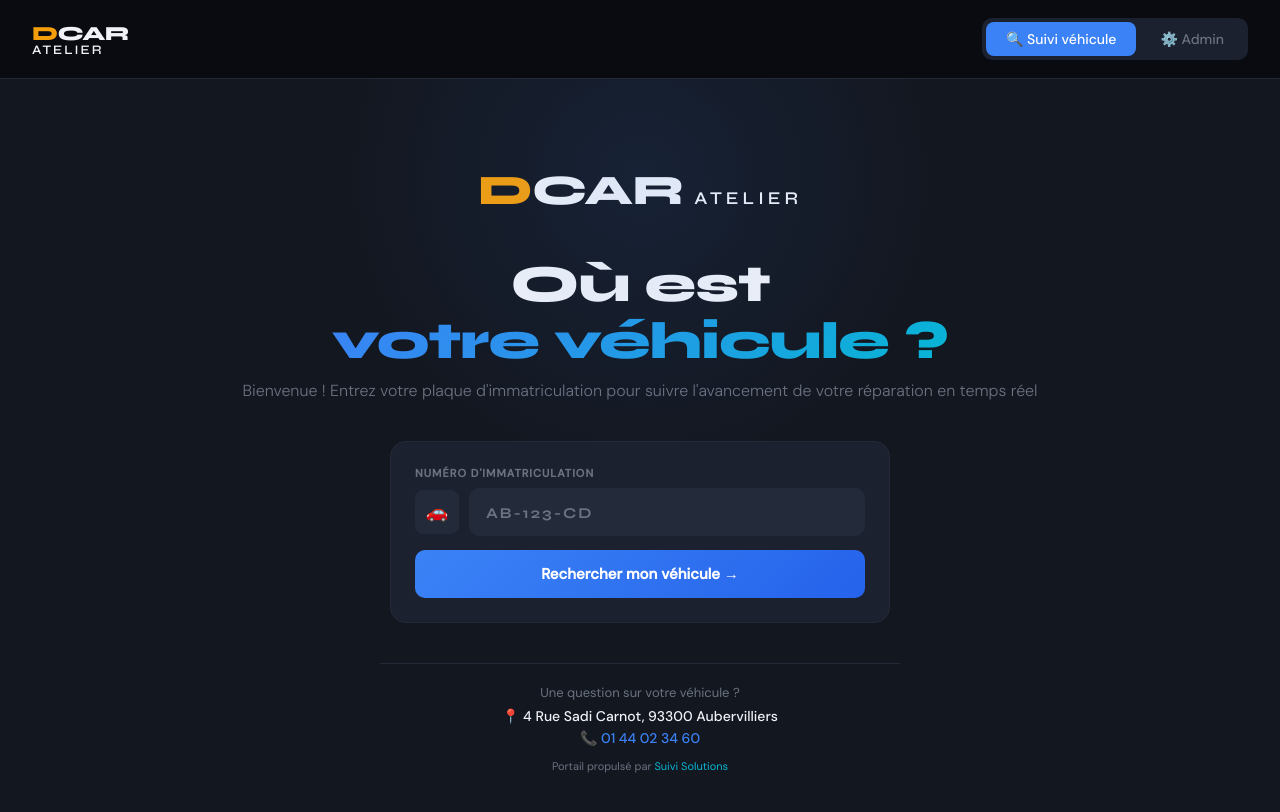
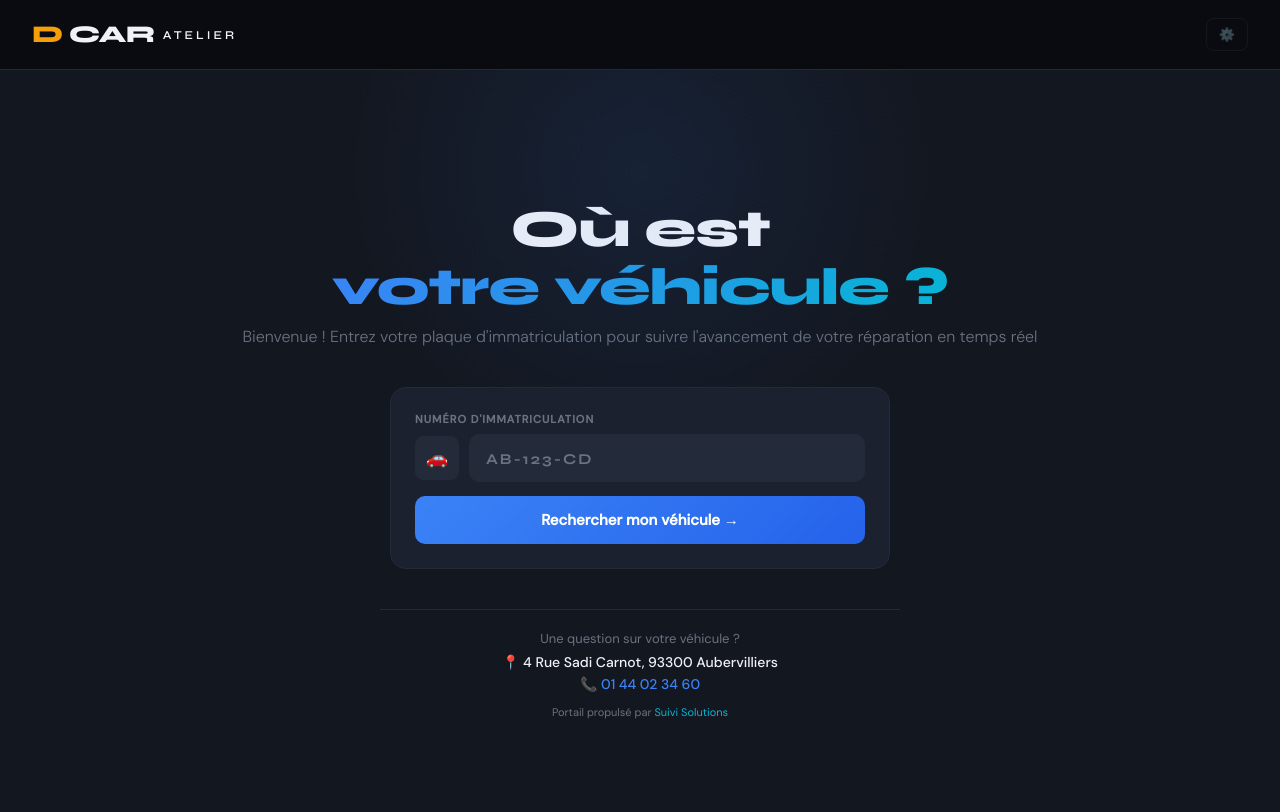
Before and after one commit to YOUNES-CLOUDIIII/DCAR-ATELIER, a website: page index.html in a window 1280 px wide. Drawn offline with Linux system fonts and the light colour scheme.

Commit message:
Update index.html

```diff
--- a/index.html
+++ b/index.html
@@ -205,33 +205,22 @@ nav{display:flex;align-items:center;justify-content:space-between;padding:18px 3
 </head>
 <body>
 
-<nav id="main-nav">
-  <div class="logo">
-    <span><span class="d">D</span><span class="car">CAR</span></span>
-    <span class="atelier">ATELIER</span>
+<nav id="main-nav" style="justify-content:space-between;">
+  <div style="font-family:'Syne',sans-serif;font-weight:800;letter-spacing:-0.5px;display:flex;align-items:center;gap:6px;">
+    <span style="font-size:24px;color:#f59e0b;">D</span><span style="font-size:24px;color:#f0f2f7;">CAR</span>
+    <span style="font-size:12px;color:#f0f2f7;font-weight:600;letter-spacing:3px;margin-left:2px;">ATELIER</span>
   </div>
-  <div class="nav-tabs" id="nav-tabs-admin">
-    <button class="nav-tab active" onclick="switchView('client',this)">🔍 Suivi véhicule</button>
-    <button class="nav-tab" onclick="switchView('admin',this)">⚙️ Admin</button>
-  </div>
-  <div id="nav-admin-btn" style="display:none;">
-    <button onclick="switchView('admin', document.querySelectorAll('.nav-tab')[1])"
-      style="background:transparent;border:1px solid var(--border);border-radius:8px;padding:8px 16px;
-      color:var(--muted);font-family:'DM Sans',sans-serif;font-size:13px;cursor:pointer;">
-      ⚙️
-    </button>
-  </div>
+  <button onclick="switchView('admin')"
+    style="background:transparent;border:1px solid var(--border);border-radius:8px;padding:7px 12px;
+    color:var(--muted);font-family:'DM Sans',sans-serif;font-size:13px;cursor:pointer;opacity:0.4;">
+    ⚙️
+  </button>
 </nav>
 
 <!-- ══════════ CLIENT VIEW ══════════ -->
 <div id="view-client" class="view active">
   <div class="client-hero">
-    <div style="margin-bottom:40px;">
-      <div style="font-family:'Syne',sans-serif;font-weight:800;letter-spacing:-0.5px;text-align:center;">
-        <span style="font-size:42px;color:#f59e0b;">D</span><span style="font-size:42px;color:#f0f2f7;">CAR</span>
-        <span style="font-size:18px;color:#f0f2f7;font-weight:600;letter-spacing:4px;margin-left:6px;">ATELIER</span>
-      </div>
-    </div>
+
     <div class="client-title">Où est<br><span>votre véhicule ?</span></div>
     <p class="client-sub">Bienvenue ! Entrez votre plaque d'immatriculation pour suivre l'avancement de votre réparation en temps réel</p>
     <div class="search-box">
@@ -430,21 +419,14 @@ function checkPin() {
   }
 }
 
-function switchView(v, btn) {
+function switchView(v) {
   document.querySelectorAll('.view').forEach(el=>el.classList.remove('active'));
-  document.querySelectorAll('.nav-tab').forEach(el=>el.classList.remove('active'));
   document.getElementById('view-'+v).classList.add('active');
-  if(btn) btn.classList.add('active');
   if(v==='admin') {
-    document.getElementById('nav-tabs-admin').style.display = 'none';
-    document.getElementById('nav-admin-btn').style.display = 'flex';
     document.getElementById('pin-screen').style.display = 'flex';
     document.getElementById('admin-content').style.display = 'none';
     document.getElementById('pin-input').value = '';
     document.getElementById('pin-error').style.display = 'none';
-  } else {
-    document.getElementById('nav-tabs-admin').style.display = 'none';
-    document.getElementById('nav-admin-btn').style.display = 'flex';
   }
 }
 
```
